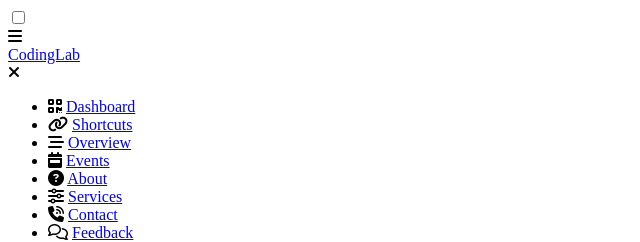
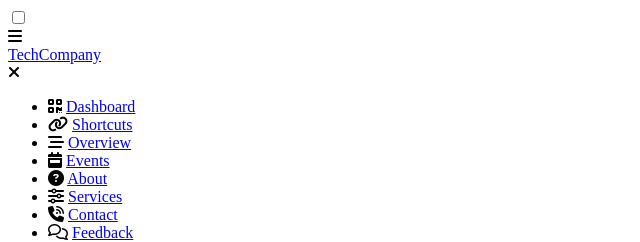
Before and after one commit to Dresae/PrcW12-Sidebar_B, a plain HTML site: page index.html in a window 1280 px wide. Shown: the top 242 px of the page, 0-640 px from the left. Drawn offline with Linux system fonts and the light colour scheme.

Commit message:
objects indentation corrected

```diff
--- a/index.html
+++ b/index.html
@@ -15,15 +15,17 @@
 
     <div class="main_box">
         <input type="checkbox" id="check">
+
         <div class="btn_one">
           <label for="check">
             <i class="fas fa-bars"></i>
           </label>
         </div>
+
         <div class="sidebar_menu">
 
             <div class="logo">
-                <a href="#">CodingLab</a>
+                <a href="#">TechCompany</a>
             </div>
             <div class="btn_two">
                 <label for="check">
@@ -33,7 +35,8 @@
 
             <div class="menu">
                 <ul>
-                <li><i class="fas fa-qrcode"></i>
+                    <li>
+                        <i class="fas fa-qrcode"></i>
                         <a href="#">Dashboard</a>
                     </li>
                     <li>
```
Lines whose indentation alone changed are shown as unchanged.
